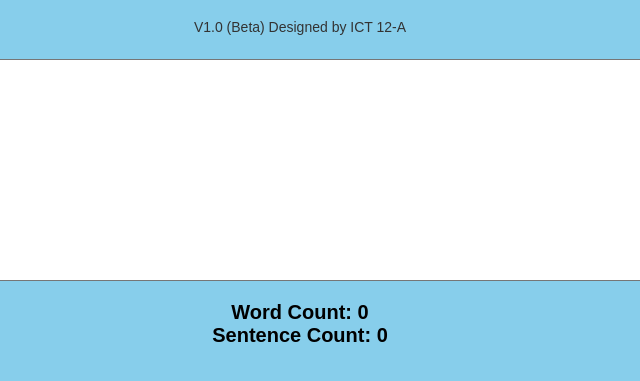
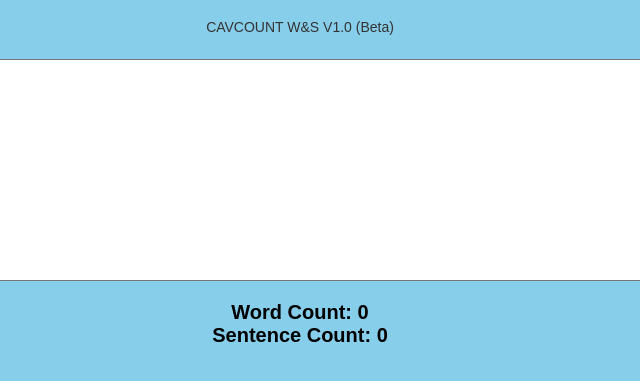
Before and after one commit to jhonleoh/cavcount, a plain HTML site: page index.html in a window 1280 px wide. Shown: the part 257-638 px from the top of the page, 340-980 px from the left. Drawn offline with Linux system fonts and the light colour scheme.

Commit message:
Update index.html

```diff
--- a/index.html
+++ b/index.html
@@ -9,7 +9,7 @@
 <body>
     <div id="logo">
         <h1>Word/Sentence Counter</h1>
-        <span>V1.0 (Beta) Designed by ICT 12-A</span>
+        <span>CAVCOUNT W&S V1.0 (Beta)</span>
     </div>
     <textarea id="text-input" placeholder="Type your text here..."></textarea>
     <div id="word-count">Word Count: 0</div>
```
